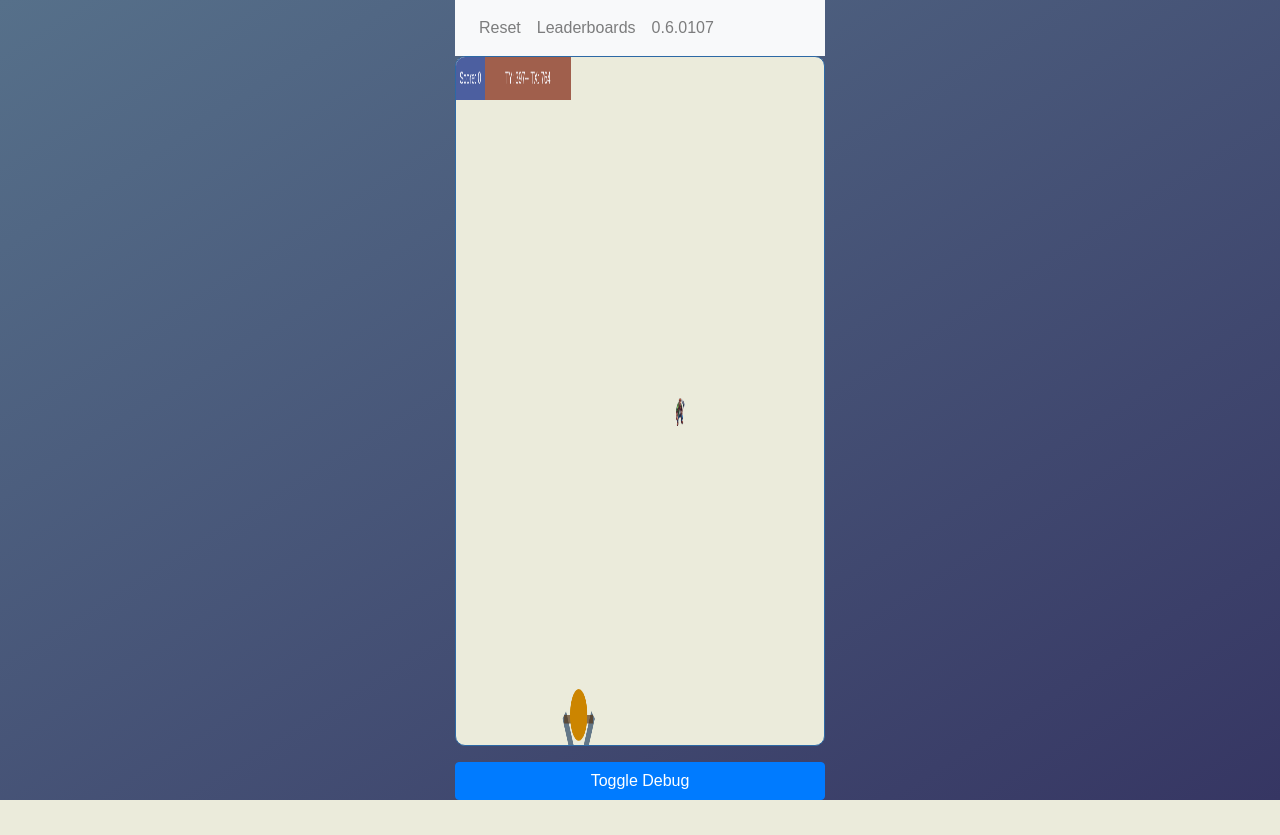
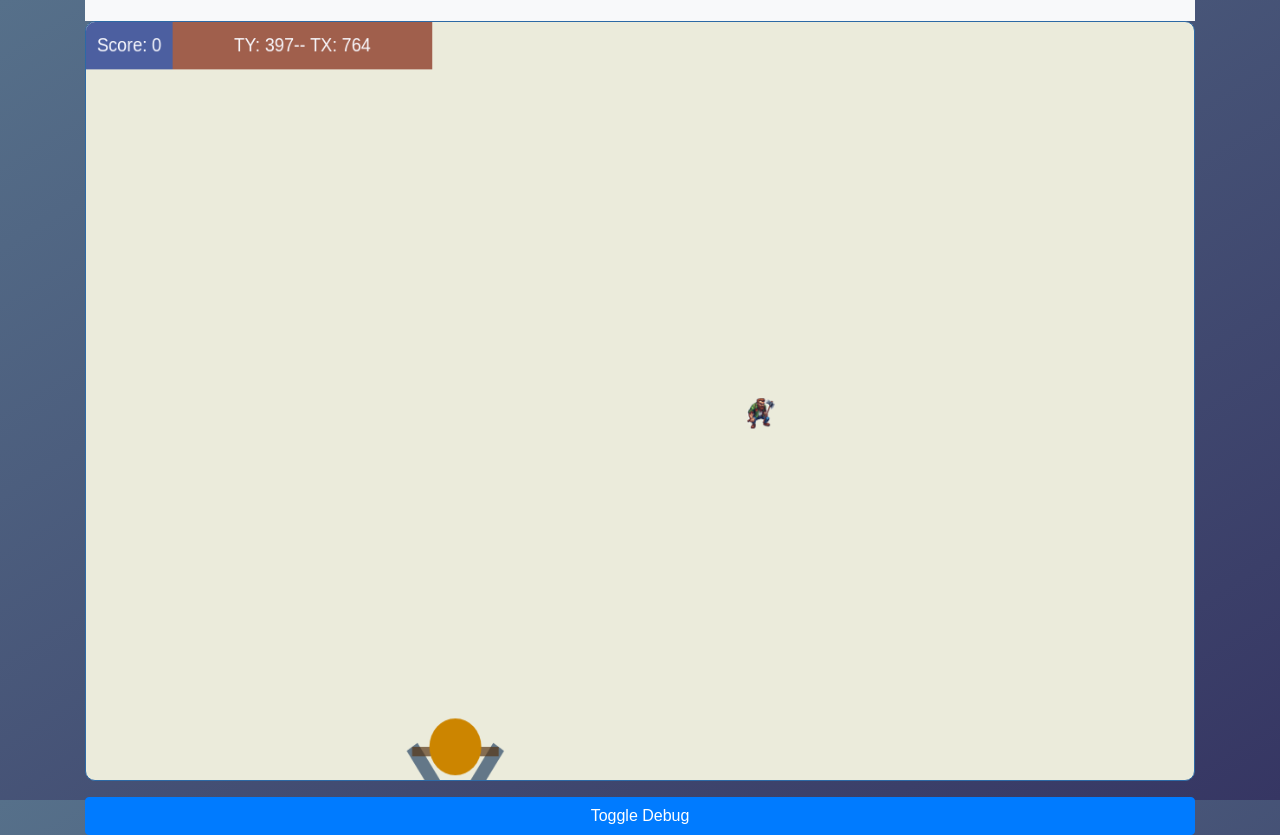
Before and after one commit to beckerist/beckerist.github.io, a PHP site: page / in a window 1280 px wide. Before the commit the page ends 800 px from the top, so only its background shows below. Run offline with PHP 8.4, Linux system fonts and the light colour scheme; some libraries are stand-ins or nearby versions.

Commit message:
remove width

```diff
--- a/assets/style.css
+++ b/assets/style.css
@@ -21,16 +21,7 @@ canvas {
     box-sizing: border-box; /* Include padding and border in total width/height */
 }
 
-@media (max-width: 600px) {
-    canvas {
-        height: 100vh; /* Full height on smaller screens */
-        width: 90vw;   /* Adjust width on mobile */
-    }
-}
-
 .container {
-    width: 400px; /* Set width for everything containered (is that a word?) */
-    height: 100vh; /* Set height to full screen hopefully */
     position: relative;
     display: flex;
     flex-direction: column; /* Arrange children vertically */
```
